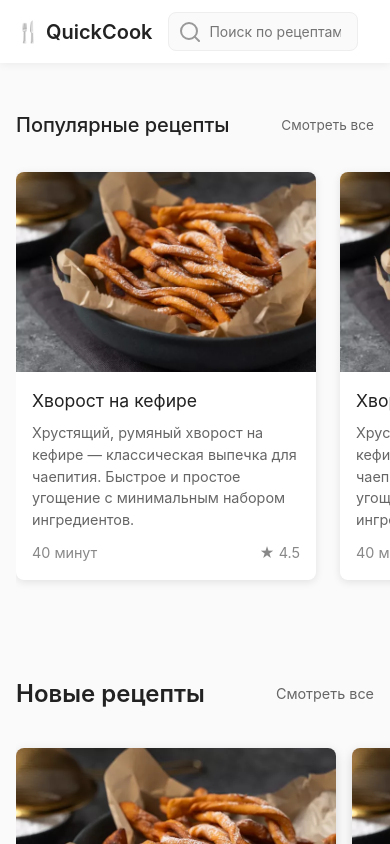
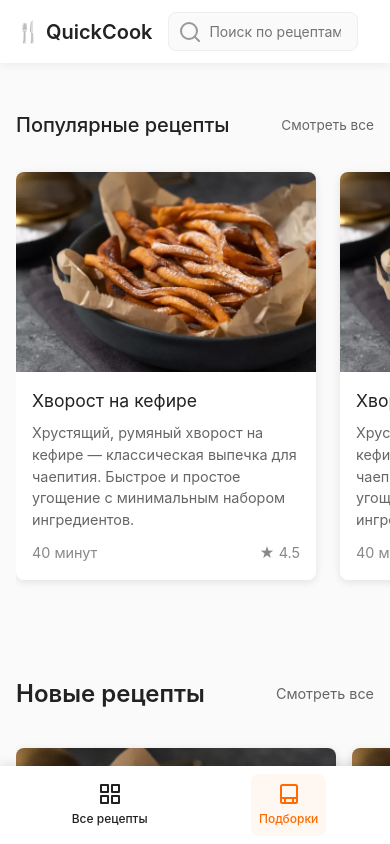
Before and after one commit to art-crazy/nom-nom-nom, a Next.js app: page / in a window 390 px wide. Shown: the top 844 px of the page. Built offline with nearby package versions, Linux system fonts and the light colour scheme; a web font is replaced by a local one.

Commit message:
add mobile nav

```diff
--- a/src/components/Header/Header.tsx
+++ b/src/components/Header/Header.tsx
@@ -3,6 +3,7 @@ import styles from './Header.module.scss';
 import { usePathname } from 'next/navigation';
 import Link from 'next/link';
 import Search from './Search/Search';
+import MobileNav from './MobileNav/MobileNav';
 
 const Header = () => {
   const pathname = usePathname();
@@ -15,12 +16,15 @@ const Header = () => {
   };
 
   return (
+    <>
       <header className={styles.header}>
         <Link href="/" className={styles.logo} onClick={handleLogoClick} style={{ cursor: 'pointer' }}>
           🍴 QuickCook
         </Link>
         <Search />
       </header>
+      <MobileNav />
+    </>
   );
 };
 
--- /dev/null
+++ b/src/components/Header/MobileNav/MobileNav.module.scss
@@ -0,0 +1,51 @@
+.mobileNav {
+  display: none;
+  position: fixed;
+  bottom: 0;
+  left: 0;
+  right: 0;
+  background: #fff;
+  padding: 8px 16px;
+  box-shadow: 0 -2px 10px rgba(0, 0, 0, 0.1);
+  z-index: 1000;
+}
+
+.navItem {
+  display: flex;
+  flex-direction: column;
+  align-items: center;
+  gap: 4px;
+  text-decoration: none;
+  color: #666;
+  padding: 8px;
+  border-radius: 8px;
+  transition: all 0.2s;
+
+  svg {
+    width: 24px;
+    height: 24px;
+  }
+
+  span {
+    font-size: 12px;
+    font-weight: 500;
+  }
+
+  &:hover {
+    color: #ff6b00;
+    background: rgba(255, 107, 0, 0.05);
+  }
+
+  &.active {
+    color: #ff6b00;
+    background: rgba(255, 107, 0, 0.05);
+  }
+}
+
+@media screen and (max-width: 650px) {
+  .mobileNav {
+    display: flex;
+    justify-content: space-around;
+    align-items: center;
+  }
+}
--- /dev/null
+++ b/src/components/Header/MobileNav/MobileNav.tsx
@@ -0,0 +1,31 @@
+import React from 'react';
+import Link from 'next/link';
+import { usePathname } from 'next/navigation';
+import styles from './MobileNav.module.scss';
+import RecipesIcon from '@/components/icons/RecipesIcon';
+import CollectionsIcon from '@/components/icons/CollectionsIcon';
+
+const MobileNav: React.FC = () => {
+  const pathname = usePathname();
+
+  return (
+    <nav className={styles.mobileNav}>
+      <Link
+        href="/recepty"
+        className={`${styles.navItem} ${pathname === '/recepty' ? styles.active : ''}`}
+      >
+        <RecipesIcon className={styles.icon} />
+        <span>Все рецепты</span>
+      </Link>
+      <Link
+        href="/"
+        className={`${styles.navItem} ${pathname === '/' ? styles.active : ''}`}
+      >
+        <CollectionsIcon className={styles.icon} />
+        <span>Подборки</span>
+      </Link>
+    </nav>
+  );
+};
+
+export default MobileNav;
--- /dev/null
+++ b/src/components/icons/CollectionsIcon.tsx
@@ -0,0 +1,49 @@
+import React from 'react';
+
+interface CollectionsIconProps {
+  className?: string;
+}
+
+const CollectionsIcon: React.FC<CollectionsIconProps> = ({ className }) => {
+  return (
+    <svg
+      className={className}
+      width="24"
+      height="24"
+      viewBox="0 0 24 24"
+      fill="none"
+      xmlns="http://www.w3.org/2000/svg"
+    >
+      <path
+        d="M4 19.5V4.5C4 3.67 4.67 3 5.5 3H18.5C19.33 3 20 3.67 20 4.5V19.5C20 20.33 19.33 21 18.5 21H5.5C4.67 21 4 20.33 4 19.5Z"
+        stroke="currentColor"
+        strokeWidth="2"
+        strokeLinecap="round"
+        strokeLinejoin="round"
+      />
+      <path
+        d="M4 16H20"
+        stroke="currentColor"
+        strokeWidth="2"
+        strokeLinecap="round"
+        strokeLinejoin="round"
+      />
+      <path
+        d="M8 21V16"
+        stroke="currentColor"
+        strokeWidth="2"
+        strokeLinecap="round"
+        strokeLinejoin="round"
+      />
+      <path
+        d="M16 21V16"
+        stroke="currentColor"
+        strokeWidth="2"
+        strokeLinecap="round"
+        strokeLinejoin="round"
+      />
+    </svg>
+  );
+};
+
+export default CollectionsIcon;
--- /dev/null
+++ b/src/components/icons/RecipesIcon.tsx
@@ -0,0 +1,49 @@
+import React from 'react';
+
+interface RecipesIconProps {
+  className?: string;
+}
+
+const RecipesIcon: React.FC<RecipesIconProps> = ({ className }) => {
+  return (
+    <svg
+      className={className}
+      width="24"
+      height="24"
+      viewBox="0 0 24 24"
+      fill="none"
+      xmlns="http://www.w3.org/2000/svg"
+    >
+      <path
+        d="M3 3H10V10H3V3Z"
+        stroke="currentColor"
+        strokeWidth="2"
+        strokeLinecap="round"
+        strokeLinejoin="round"
+      />
+      <path
+        d="M14 3H21V10H14V3Z"
+        stroke="currentColor"
+        strokeWidth="2"
+        strokeLinecap="round"
+        strokeLinejoin="round"
+      />
+      <path
+        d="M14 14H21V21H14V14Z"
+        stroke="currentColor"
+        strokeWidth="2"
+        strokeLinecap="round"
+        strokeLinejoin="round"
+      />
+      <path
+        d="M3 14H10V21H3V14Z"
+        stroke="currentColor"
+        strokeWidth="2"
+        strokeLinecap="round"
+        strokeLinejoin="round"
+      />
+    </svg>
+  );
+};
+
+export default RecipesIcon;
```
Lines whose indentation alone changed are shown as unchanged.
